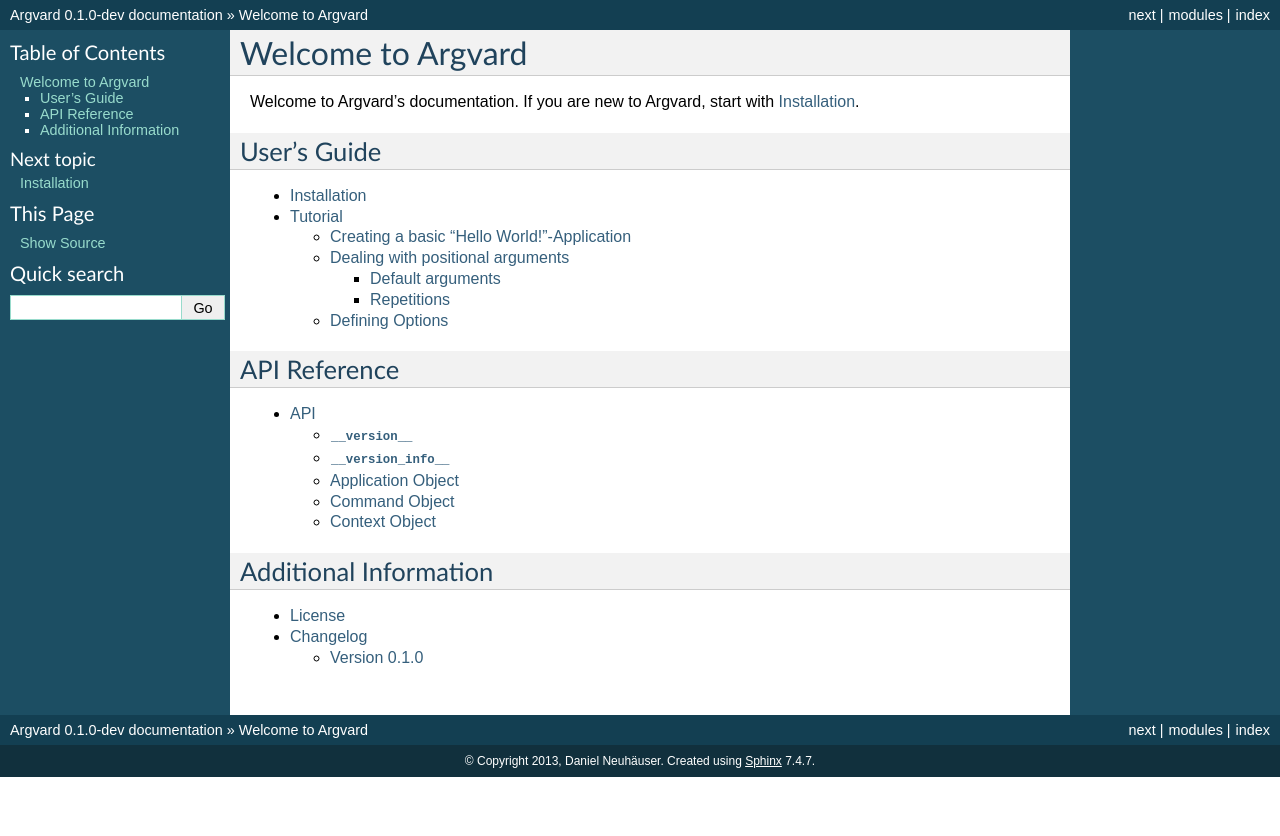
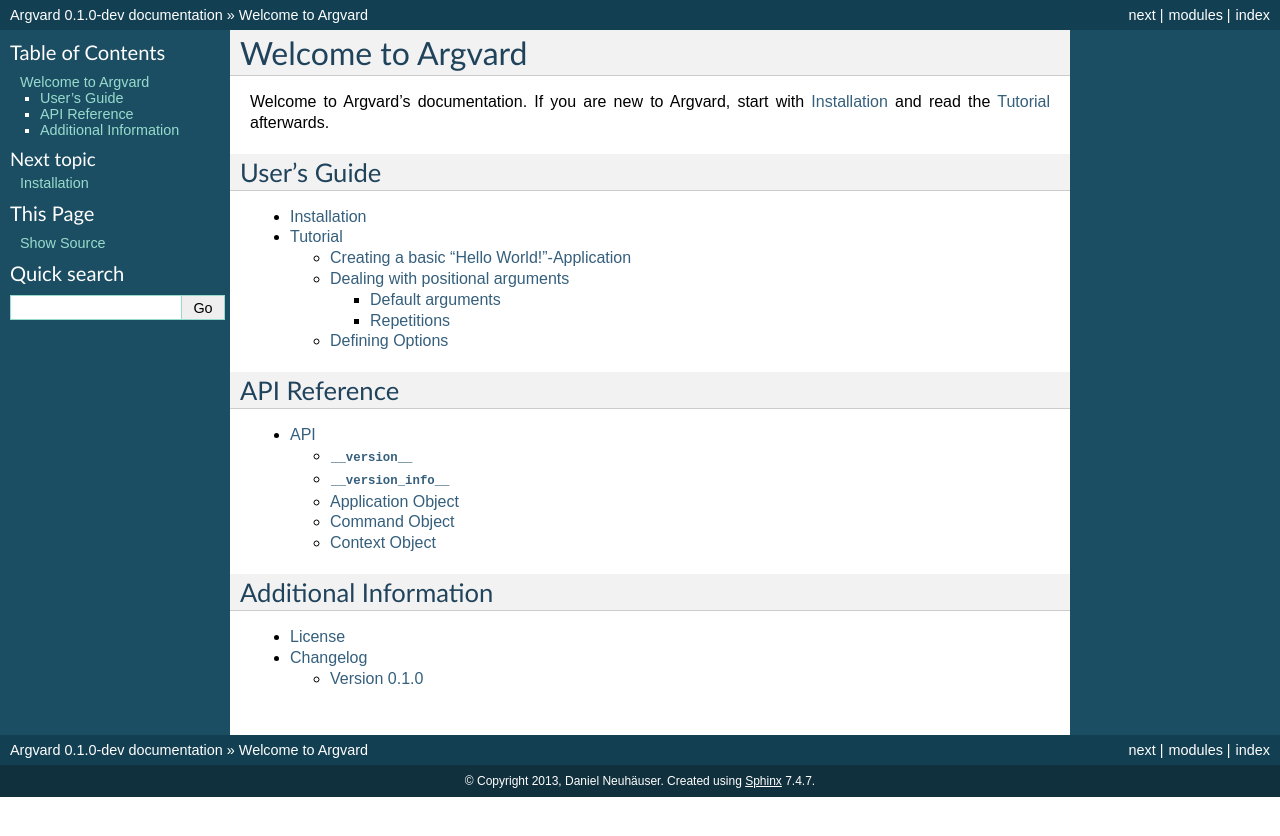
Before and after one commit to DasIch/argvard, a Sphinx documentation site: the page built from docs/index.rst, in a window 1280 px wide. Shown: the top 836 px of the page. Built offline with Sphinx 7.4.7, drawn with Linux system fonts in a browser that asks for light colours.

Commit message:
Reference tutorial in docs introduction

```diff
--- a/docs/index.rst
+++ b/docs/index.rst
@@ -2,7 +2,7 @@ Welcome to Argvard
 ==================
 
 Welcome to Argvard's documentation. If you are new to Argvard, start with
-:ref:`installation`.
+:ref:`installation` and read the :doc:`user/tutorial/index` afterwards.
 
 
 User's Guide
```
